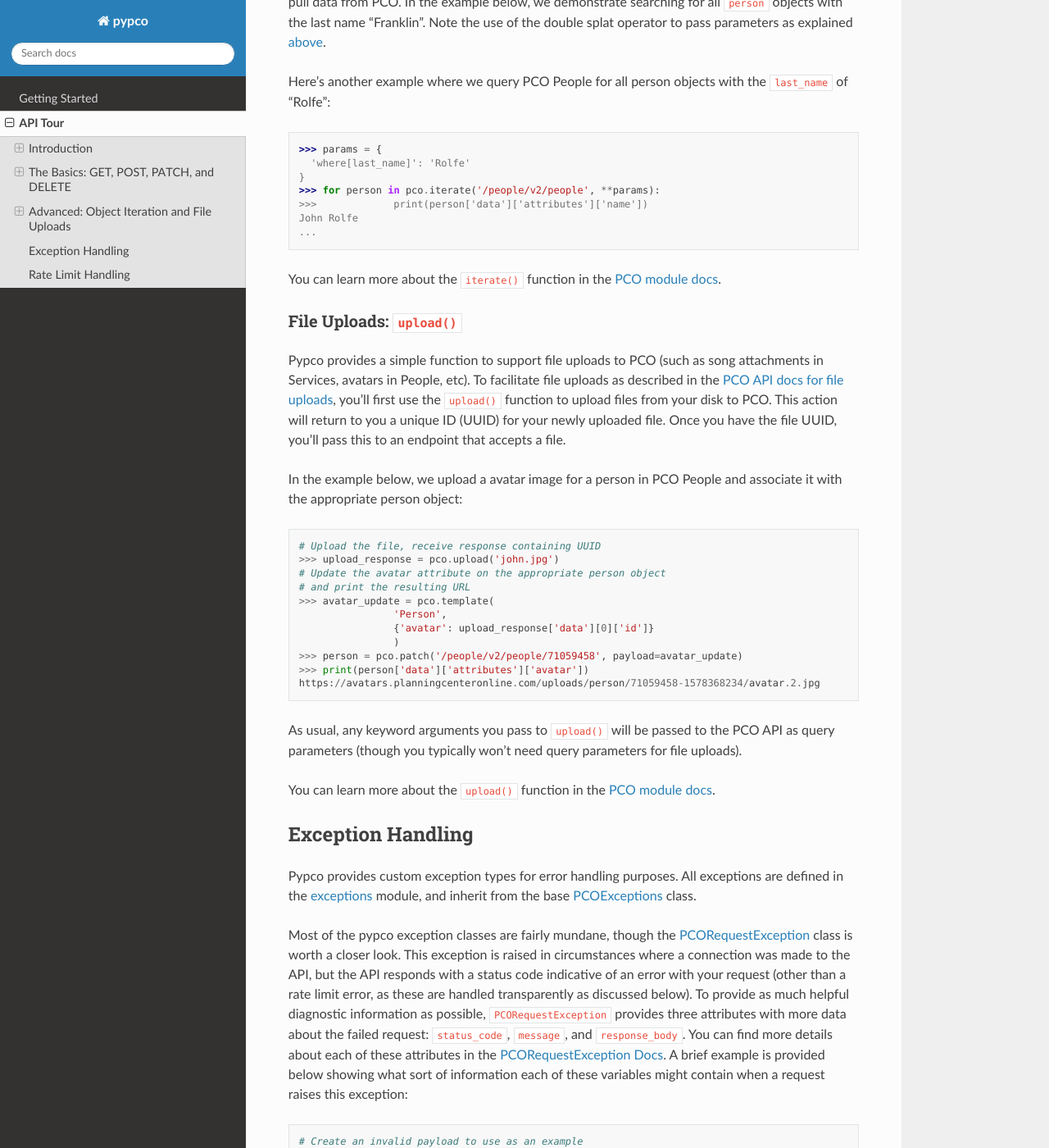
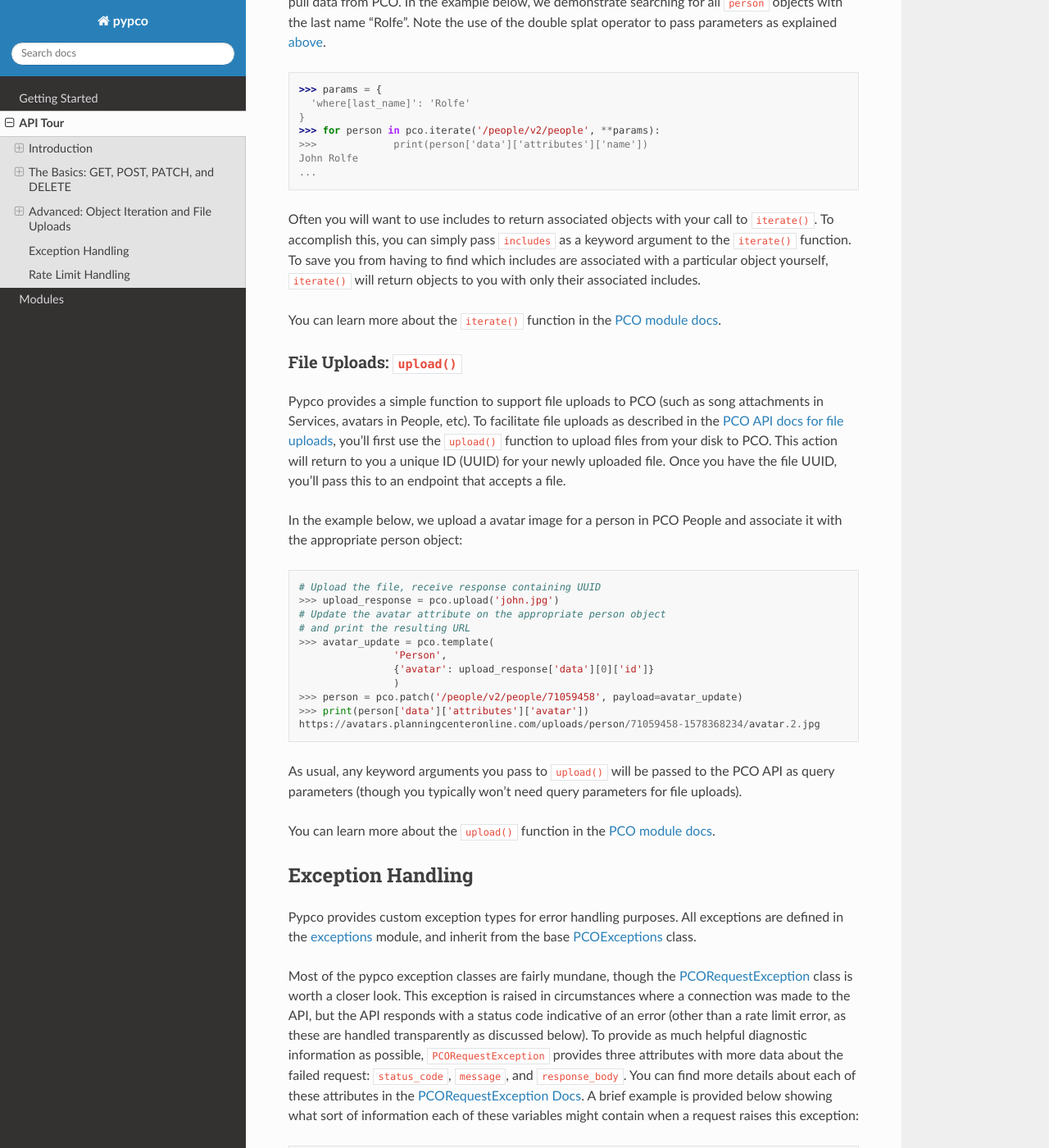
Before and after one commit to billdeitrick/pypco, a Sphinx documentation site: the page built from docs/source/apitour.md, in a window 1280 px wide and 1400 px high, scrolled down 4677 px. Shown: the whole window at 82% size. Built offline with Sphinx 7.4.7 and the Read the Docs theme 2.0.0, drawn with Linux system fonts in a browser that asks for light colours; some of the changed text lies outside the part shown.

````diff
--- a/docs/source/apitour.md
+++ b/docs/source/apitour.md
@@ -60,9 +60,9 @@ You can learn more about the `get()` function in the  [PCO module docs](pypco.ht
 
 ### PATCH: Updating Objects
 
-When altering existing objects in the PCO API, you only need to pass the attributes in your request payload that you wish to change. The easiest way to to generate the necessary payload for your request is using the [`template()` function](pypco.html#pypco.pco.PCO.template). The `template()` function takes the object type and attributes as arguments, and returns a `dict` object that you can pass to `patch()`, which will serialize the object to JSON for you. There is, of course, no reason you have to use the `template()` function, but this is provided for you to help speed the process of generating request payloads.
+When altering existing objects in the PCO API, you only need to pass the attributes in your request payload that you wish to change. The easiest way to to generate the necessary payload for your request is using the [`template()` function](pypco.html#pypco.pco.PCO.template). The `template()` function takes the object type and attributes as arguments and returns a `dict` object that you can pass to `patch()` (which will serialize the object to JSON for you). There is, of course, no reason you have to use the `template()` function, but this is provided for you to help speed the process of generating request payloads.
 
-In this example, we'll change an existing person object's last name, using the `template()` function to generate the appropriate payload.
+In this example we'll change an existing person object's last name, using the `template()` function to generate the appropriate payload.
 
 ```python
 # First we'll retrieve the existing person and print their last name
@@ -143,15 +143,13 @@ Let's look at a simple example, where we iterate through all of the `person` obj
 
 ```python
 >>> for person in pco.iterate('/people/v2/people'):
->>>		print(person['data']['attributes']['name'])
+>>>   print(person['data']['attributes']['name'])
 John Rolfe
 Benjamin Franklin
 ...
 ```
 
-Just like `get()`, any keyword arguments you pass to `iterate()` will be added to your HTTP request as query parameters. For many API endpoints, this will allow you to build specific queries to pull data from PCO. In the example below, we demonstrate searching for all `person` objects with the last name "Franklin". Note the use of the double splat operator to pass parameters as explained [above](#get-retrieving-objects).
-
-Here's another example where we query PCO People for all person objects with the `last_name` of "Rolfe":
+Just like `get()`, any keyword arguments you pass to `iterate()` will be added to your HTTP request as query parameters. For many API endpoints, this will allow you to build specific queries to pull data from PCO. In the example below, we demonstrate searching for all `person` objects with the last name "Rolfe". Note the use of the double splat operator to pass parameters as explained [above](#get-retrieving-objects).
 
 ```python
 >>> params = {
@@ -162,6 +160,8 @@ Here's another example where we query PCO People for all person objects with the
 John Rolfe
 ...
 ```
+
+Often you will want to use includes to return associated objects with your call to `iterate()`. To accomplish this, you can simply pass `includes` as a keyword argument to the `iterate()` function. To save you from having to find which includes are associated with a particular object yourself, `iterate()` will return objects to you with only their associated includes.
 
 You can learn more about the `iterate()` function in the [PCO module docs](pypco.html#pypco.pco.PCO.iterate).
 
@@ -187,13 +187,13 @@ https://avatars.planningcenteronline.com/uploads/person/71059458-1578368234/avat
 
 As usual, any keyword arguments you pass to `upload()` will be passed to the PCO API as query parameters (though you typically won't need query parameters for file uploads).
 
-You can learn more about the `upload()` function in the [PCO module docs](#pypco.pco.PCO.upload).
+You can learn more about the `upload()` function in the [PCO module docs](pypco.html#pypco.pco.PCO.upload).
 
 ## Exception Handling
 
-Pypco provides custom exception types for error handling purposes. All exceptions are defined in the [exceptions](pypco.html#module-pypco.exceptions) module, and inherit from the base [PCOExceptions](#pypco.exceptions.PCOException) class.
+Pypco provides custom exception types for error handling purposes. All exceptions are defined in the [exceptions](pypco.html#module-pypco.exceptions) module, and inherit from the base [PCOExceptions](pypco.html#pypco.exceptions.PCOException) class.
 
-Most of the pypco exception classes are fairly mundane, though the [PCORequestException](#pypco.exceptions.PCORequestException) class is worth a closer look. This exception is raised in circumstances where a connection was made to the API, but the API responds with a status code indicative of an error with your request (other than a rate limit error, as these are handled transparently as discussed below). To provide as much helpful diagnostic information as possible, `PCORequestException` provides three attributes with more data about the failed request: `status_code`, `message`, and `response_body`. You can find more details about each of these attributes in the [PCORequestException Docs](#pypco.exceptions.PCORequestException). A brief example is provided below showing what sort of information each of these variables might contain when a request raises this exception:
+Most of the pypco exception classes are fairly mundane, though the [PCORequestException](pypco.html#pypco.exceptions.PCORequestException) class is worth a closer look. This exception is raised in circumstances where a connection was made to the API, but the API responds with a status code indicative of an error (other than a rate limit error, as these are handled transparently as discussed below). To provide as much helpful diagnostic information as possible, `PCORequestException` provides three attributes with more data about the failed request: `status_code`, `message`, and `response_body`. You can find more details about each of these attributes in the [PCORequestException Docs](pypco.html#pypco.exceptions.PCORequestException). A brief example is provided below showing what sort of information each of these variables might contain when a request raises this exception:
 
 ```python
 # Create an invalid payload to use as an example
@@ -205,9 +205,9 @@ Most of the pypco exception classes are fairly mundane, though the [PCORequestEx
 # Our bad payload will raise an exception...print out attributes
 # from PCORequestException
 >>> try:
->>>		result = pco.patch('/people/v2/people/71059458', payload=bad_payload)
+>>>   result = pco.patch('/people/v2/people/71059458', payload=bad_payload)
 >>>	except Exception as e:
->>>		print(f'{e.status_code}\n-\n{e.message}\n-\n{e.response_body}')
+>>>   print(f'{e.status_code}\n-\n{e.message}\n-\n{e.response_body}')
 422
 -
 422 Client Error: Unprocessable Entity for url:
````
Also changed, not shown: other parts of docs/source/apitour.md (+1 -1 lines), docs/source/gettingstarted.md (+15 -10 lines), docs/source/index.md (+8 -5 lines), 2 other files.
